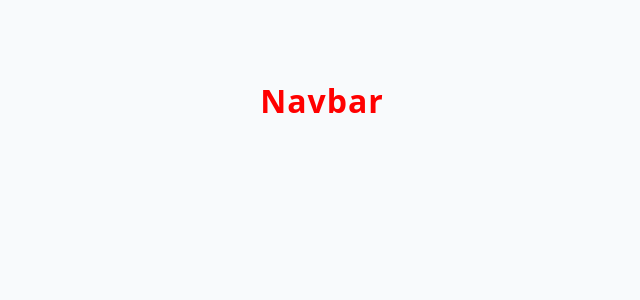
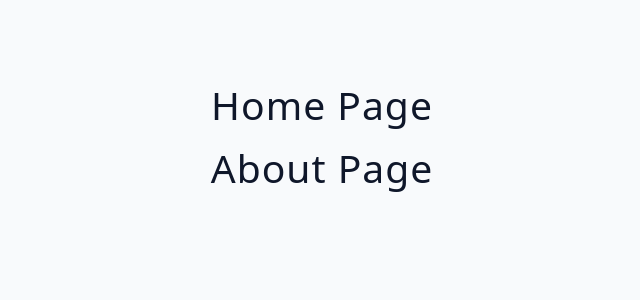
Before and after one commit to RumenKeranchev/my-react-app-vite, a React (Vite) app: page / in a window 1280 px wide. Shown: the top 300 px of the page, without its empty margins (318-958 px from the left). Built offline with nearby package versions, Linux system fonts and the light colour scheme.

Commit message:
Project structure Named exports example completed

```diff
--- a/src/App.jsx
+++ b/src/App.jsx
@@ -1,11 +1,18 @@
 // import Starter from "./tutorial/04-project-structure/starter/Navbar/Navbar";
-import Navbar from "./tutorial/04-project-structure/starter/Navbar";
+
+// import Navbar from "./tutorial/04-project-structure/starter/Pages";
+
+import { Home, About } from "./tutorial/04-project-structure/starter/Pages";
 
 function App() {
 	return (
 		<div className='container'>
 			{/* <Starter /> */}
-			<Navbar />
+
+			{/* <Navbar /> */}
+
+			<Home />
+			<About />
 		</div>
 	);
 }
--- /dev/null
+++ b/src/tutorial/04-project-structure/starter/Pages/About.jsx
@@ -0,0 +1,5 @@
+const About = () => {
+	return <h2>About Page</h2>;
+};
+
+export default About;
--- /dev/null
+++ b/src/tutorial/04-project-structure/starter/Pages/Home.jsx
@@ -0,0 +1,5 @@
+const Home = () => {
+	return <h2>Home Page</h2>;
+};
+
+export default Home;
--- /dev/null
+++ b/src/tutorial/04-project-structure/starter/Pages/index.jsx
@@ -0,0 +1,4 @@
+import Home from "./Home";
+import About from "./About";
+
+export { Home, About };
```
